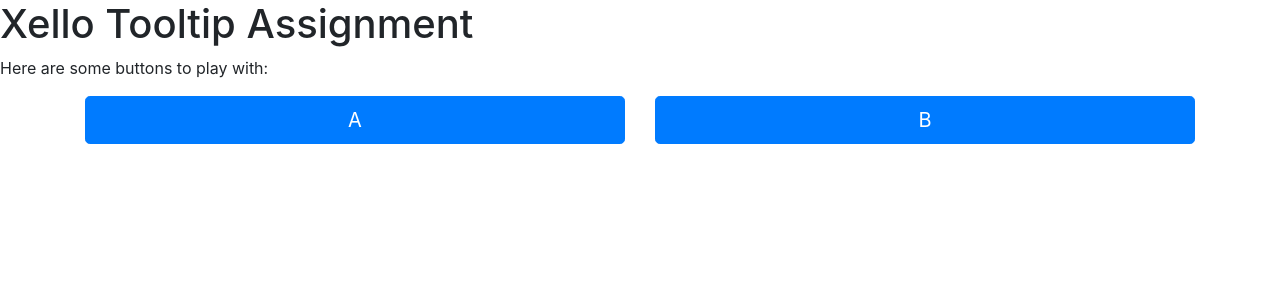
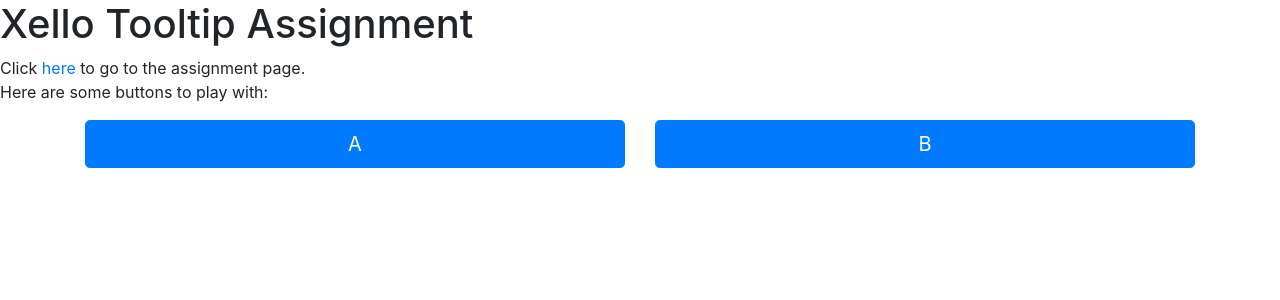
Before and after one commit to fernandoespinosa/xello-tooltip, an Angular app: page /assignment in a window 1280 px wide. Shown: the top 300 px of the page. Built offline with nearby package versions, Linux system fonts and the light colour scheme.

Commit message:
[add] assignment-page.component
[mod] implemented simple routing to assignment page

```diff
--- a/src/app/app.component.html
+++ b/src/app/app.component.html
@@ -1,14 +1,5 @@
 <h1>
-    Xello Tooltip Assignment
+  Xello Tooltip Assignment
 </h1>
-<p>Here are some buttons to play with:</p>
-<div class="container">
-  <div class="row">
-    <div class="col">
-      <managed-tooltip-button name="A"></managed-tooltip-button>
-    </div>
-    <div class="col">
-      <managed-tooltip-button name="B"></managed-tooltip-button>
-    </div>
-  </div>
-</div>
+Click <a routerLink="/assignment">here</a> to go to the assignment page.
+<router-outlet></router-outlet>
--- a/src/app/app.module.ts
+++ b/src/app/app.module.ts
@@ -1,20 +1,27 @@
 import { BrowserModule } from '@angular/platform-browser';
 import { NgModule } from '@angular/core';
 import { NgbModule } from "@ng-bootstrap/ng-bootstrap";
+import { RouterModule, Routes } from '@angular/router';
 
 import { AppComponent } from './app.component';
 import { TooltipManagerDirective } from './directives/tooltip-manager.directive';
 import { ManagedTooltipButtonComponent } from './managed-tooltip-button/managed-tooltip-button.component';
+import { AssignmentPageComponent } from './assignment-page/assignment-page.component';
 
+const appRoutes: Routes = [
+  { path: 'assignment', component: AssignmentPageComponent }
+];
 
 @NgModule({
   declarations: [
     AppComponent,
     TooltipManagerDirective,
-    ManagedTooltipButtonComponent
+    ManagedTooltipButtonComponent,
+    AssignmentPageComponent
   ],
   imports: [
     NgbModule.forRoot(),
+    RouterModule.forRoot(appRoutes, {enableTracing: true}),
     BrowserModule
   ],
   providers: [],
--- /dev/null
+++ b/src/app/assignment-page/assignment-page.component.html
@@ -0,0 +1,11 @@
+<p>Here are some buttons to play with:</p>
+<div class="container">
+  <div class="row">
+    <div class="col">
+      <managed-tooltip-button name="A"></managed-tooltip-button>
+    </div>
+    <div class="col">
+      <managed-tooltip-button name="B"></managed-tooltip-button>
+    </div>
+  </div>
+</div>
--- /dev/null
+++ b/src/app/assignment-page/assignment-page.component.ts
@@ -0,0 +1,15 @@
+import { Component, OnInit } from '@angular/core';
+
+@Component({
+  selector: 'app-assignment-page',
+  templateUrl: './assignment-page.component.html',
+  styleUrls: ['./assignment-page.component.scss']
+})
+export class AssignmentPageComponent implements OnInit {
+
+  constructor() { }
+
+  ngOnInit() {
+  }
+
+}
```
Also changed, not shown: src/app/assignment-page/assignment-page.component.scss (added), 1 other file (tests, documents, lock files or other folders).
